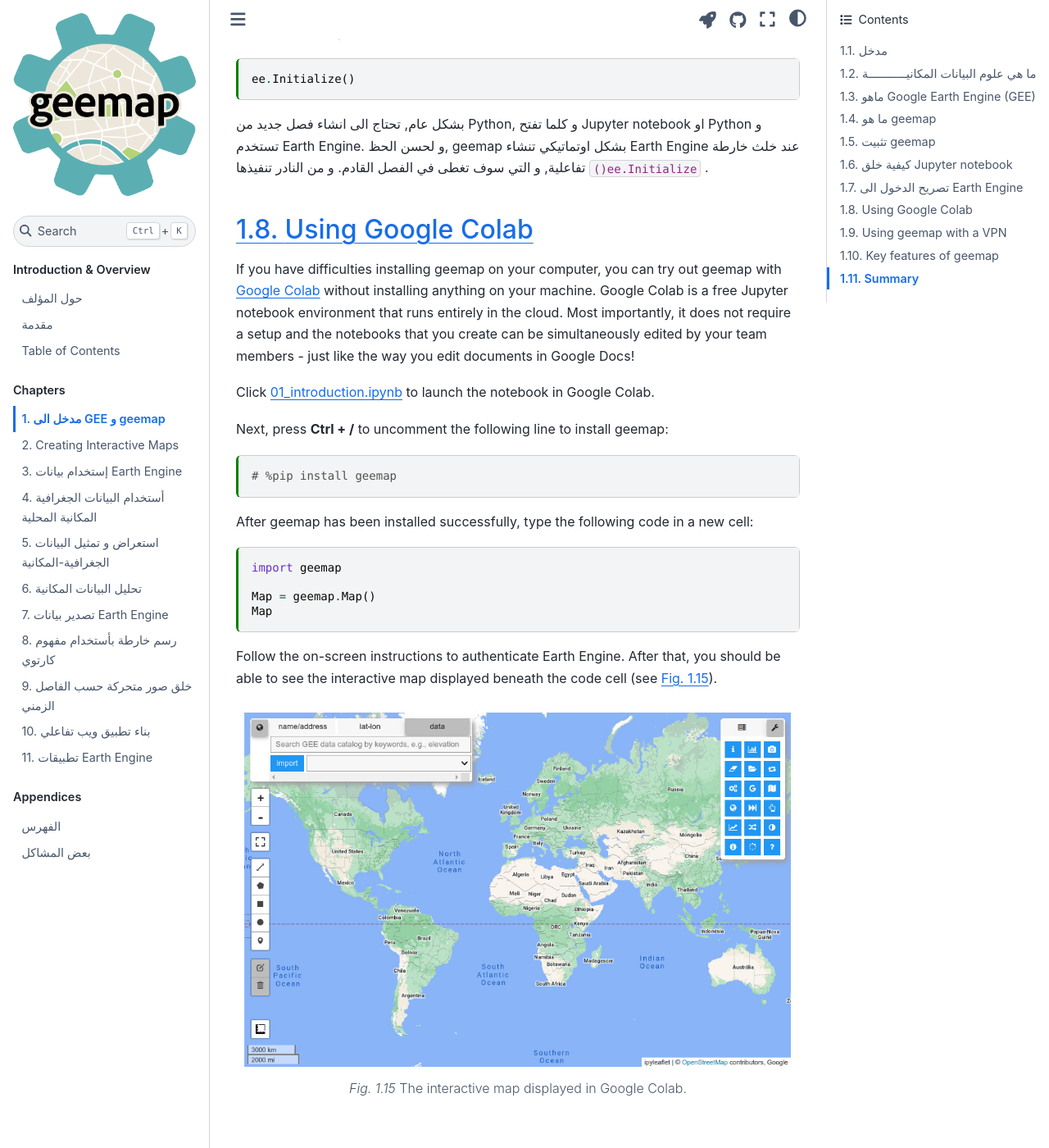
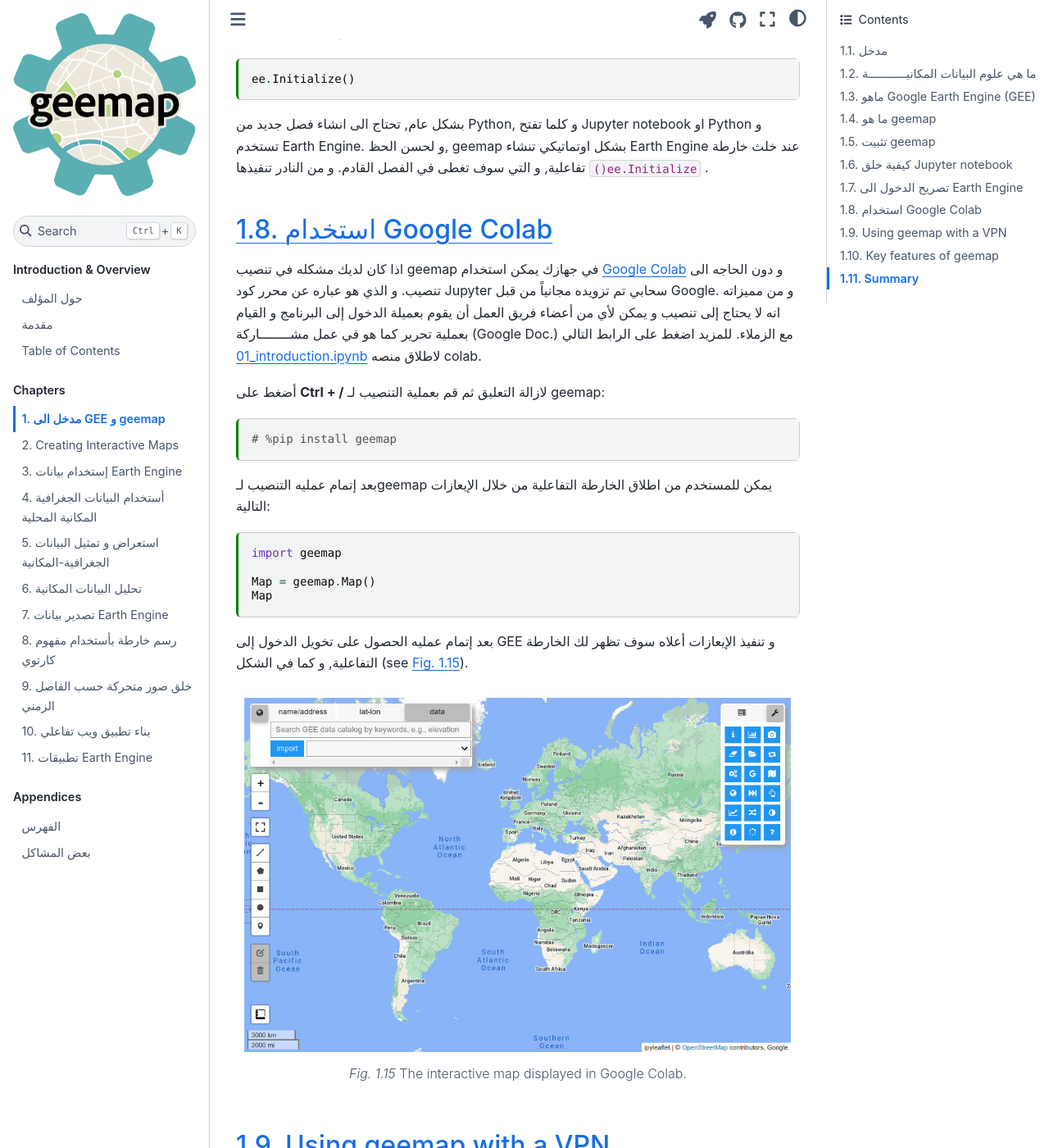
Before and after one commit to giswqs/geebook-arabic, a Jupyter Book: the page built from chapters/01_introduction.md, in a window 1280 px wide and 1400 px high, scrolled down 14966 px. Shown: the whole window at 82% size. Built offline with Jupyter Book 1.0.4 settings and Sphinx 7.4.7 and the Sphinx Book theme 1.1.4, drawn with Linux system fonts in a browser that asks for light colours; cross-references to code outside the pages are shown as plain code; some of the changed text lies outside the part shown.

Commit message:
Update 01_introduction.md

````diff
--- a/chapters/01_introduction.md
+++ b/chapters/01_introduction.md
@@ -341,19 +341,17 @@ ee.Initialize()
 بشكل عام, تحتاج الى انشاء فصل جديد من Python, و كلما تفتح Jupyter notebook او Python و تستخدم Earth Engine. و لحسن الحظ, geemap بشكل اوتماتيكي تنشاء Earth Engine عند خلث خارطة تفاعلية, و التي سوف تغطى في الفصل القادم. و من النادر تنفيذها `()ee.Initialize` .
 
 
-## Using Google Colab
+## استخدام Google Colab
 
-If you have difficulties installing geemap on your computer, you can try out geemap with [Google Colab](https://colab.research.google.com) without installing anything on your machine. Google Colab is a free Jupyter notebook environment that runs entirely in the cloud. Most importantly, it does not require a setup and the notebooks that you create can be simultaneously edited by your team members - just like the way you edit documents in Google Docs!
+اذا كان لديك مشكله في تنصيب geemap في جهازك يمكن استخدام [Google Colab](https://colab.research.google.com) و دون الحاجه الى تنصيب. و الذي هو عباره عن محرر كود Jupyter سحابي  تم تزويده مجانياً من قبل Google. و من مميزاته انه لا يحتاج إلى تنصيب و يمكن لأي من أعضاء فريق العمل أن يقوم بعميلة الدخول إلى البرنامج و القيام بعملية تحرير كما هو في عمل مشــــــــاركة (Google Doc.) مع الزملاء. للمزيد اضغط على الرابط التالي [01_introduction.ipynb](https://colab.research.google.com/github/giswqs/geebook/blob/master/chapters/01_introduction.ipynb) لاطلاق منصه colab.
 
-Click [01_introduction.ipynb](https://colab.research.google.com/github/giswqs/geebook/blob/master/chapters/01_introduction.ipynb) to launch the notebook in Google Colab.
-
-Next, press **Ctrl + /** to uncomment the following line to install geemap:
+ أضغط على **Ctrl + /** لازالة التعليق ثم قم بعملية التنصيب لـ geemap:
 
 ```{code-cell} ipython3
 # %pip install geemap
 ```
 
-After geemap has been installed successfully, type the following code in a new cell:
+بعد إتمام عمليه التنصيب لـgeemap  يمكن للمستخدم من اطلاق الخارطة التفاعلية من خلال الإيعازات التالية:
 
 ```{code-cell} ipython3
 import geemap
@@ -361,8 +359,7 @@ import geemap
 Map = geemap.Map()
 Map
 ```
-
-Follow the on-screen instructions to authenticate Earth Engine. After that, you should be able to see the interactive map displayed beneath the code cell (see {numref}`ch01_colab`).
+بعد إتمام عمليه الحصول على تخويل الدخول إلى GEE و تنفيذ الإيعازات أعلاه سوف تظهر لك الخارطة التفاعلية, و كما في الشكل (see {numref}`ch01_colab`).
 
 ```{figure} images/ch01_colab.jpg
 ---
````
